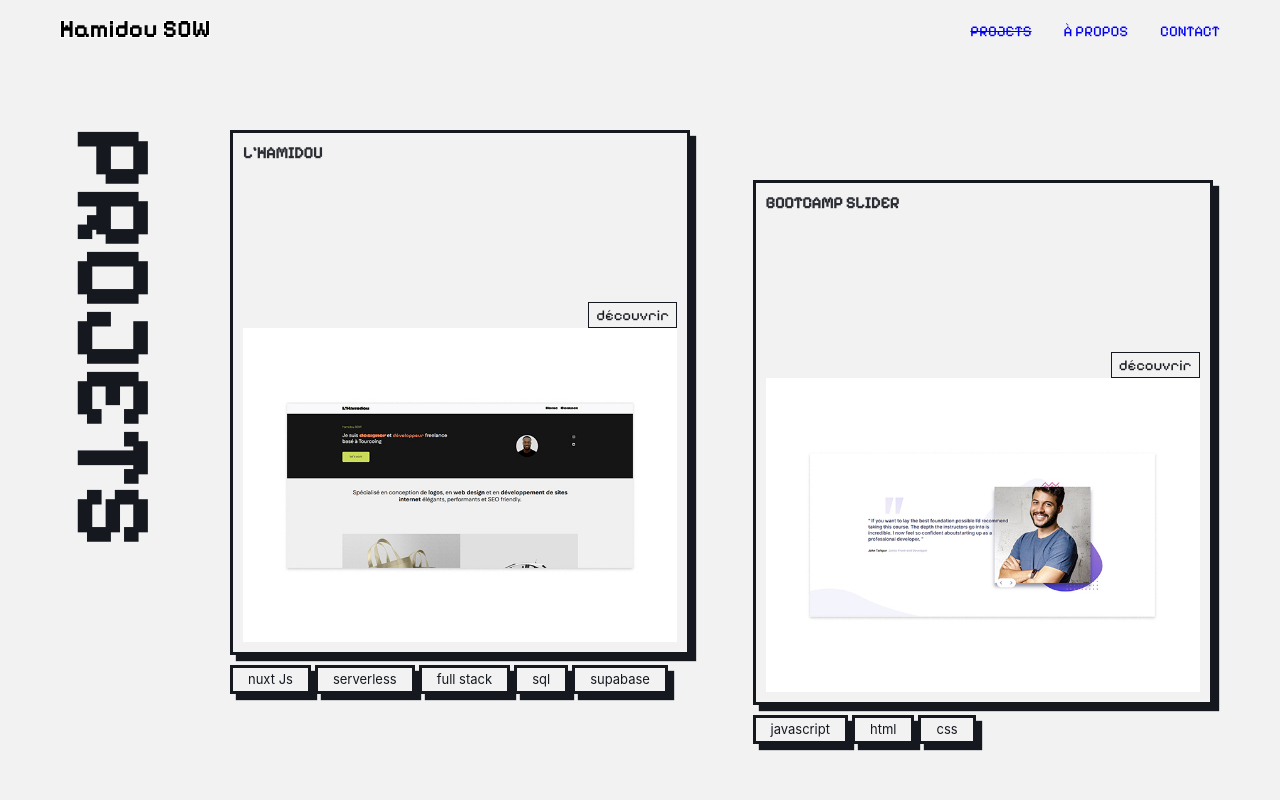
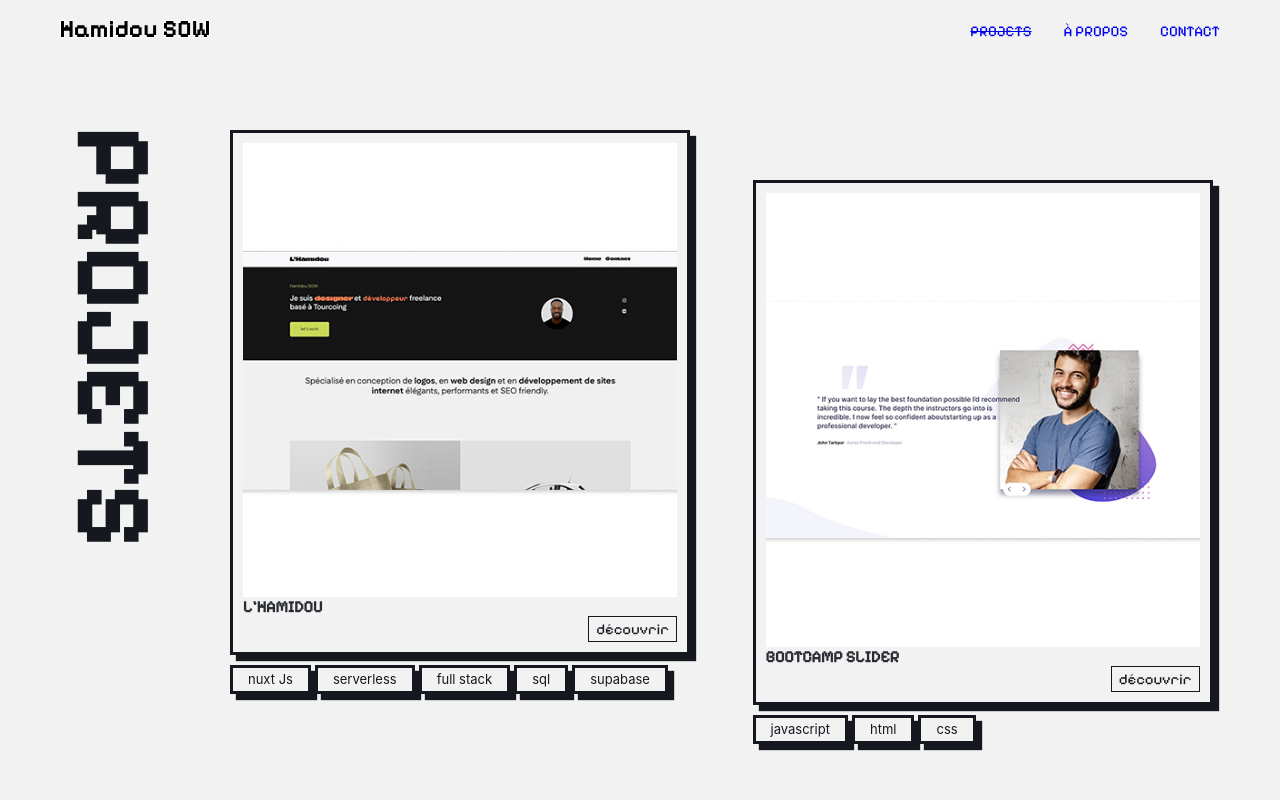
Before and after one commit to hamidousow/hamidousow, a Vue app: page /projects in a window 1280 px wide. Shown: the top 800 px of the page. Built offline with nearby package versions, Linux system fonts and the light colour scheme.

Commit message:
Update CardProject.vue

```diff
--- a/src/components/CardProject.vue
+++ b/src/components/CardProject.vue
@@ -11,14 +11,15 @@ defineProps<{
     <div class="card-wrapper ">
         <div class="card border-3 box-shadow" data-component="card" id="id project">
             <div class="card__content">
+							  <div class="card__background">
+                <img :src="project.imageSource" :alt="project.imageAlt">
+            </div>
                 <a href="/" target="_blank" rel="noopener noreferrer">
                     <h3 class="card__title pixelify-font-bold"> {{ project.title }} </h3>
                 </a>
                 <a href="" class="card__button pixelify-font-medium">découvrir</a>
             </div>
-            <div class="card__background">
-                <img :src="project.imageSource" :alt="project.imageAlt">
-            </div>
+
         </div>
         <div class="container-keywords">
             <h4
```
